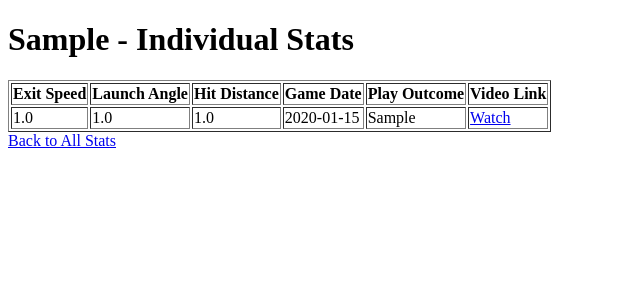
After one commit to walkerkyle0214/stats_site, a Flask app: a page that uses templates/player_stats.html in a window 1280 px wide. The commit adds this page. Shown: the top 300 px of the page, without its empty margins (0-640 px from the left). Run offline with Flask 3, Linux system fonts and the light colour scheme; tables that the repository leaves empty hold one stand-in row (values such as "Sample post"); parts of the project's set-up code (start-up, migrations or seed data) failed here and were passed over.

Commit message:
added clickable player names that route to a page

```diff
--- a/app.py
+++ b/app.py
@@ -10,7 +10,7 @@ app.config['SQLALCHEMY_DATABASE_URI'] = 'sqlite:///BBD.db'
 app.config['SQLALCHEMY_TRACK_MODIFICATIONS'] = False
 db.init_app(app)
 
-# Global variable to cache the query result
+# Global variable to cache the query result, allowing for quicker data retrival
 cached_stats = []
 
 def load_data_from_excel(file_path):
@@ -46,7 +46,7 @@ def load_cached_stats(sort_column='avg_exit_speed', sort_order='desc'):
     order_by = f"{sort_column} {'ASC' if sort_order == 'asc' else 'DESC'}"
 
     """for unknown reasons, the count that a batter appears is multiplied by 48.
-    so for qualified hitters, multiply 10*48=480 to get hitters with 10 batted balls."""
+    so for qualified hitters, multiply 10*48=480 to get hitters with 10+ batted balls."""
 
     sql = text(f"""
     SELECT batter,
@@ -61,7 +61,6 @@ def load_cached_stats(sort_column='avg_exit_speed', sort_order='desc'):
     """)
 
     result = db.session.execute(sql)
-    # Build the cached_stats list with all the required fields
     cached_stats = [{'batter': row[0],
                      'avg_exit_speed': row[2],
                      'avg_launch_angle': row[3],
@@ -74,11 +73,35 @@ with app.app_context():
 
 @app.route('/')
 def index():
-    sort_column = request.args.get('sort', 'avg_exit_speed')  # Default sorting by avg_exit_speed
-    sort_order = request.args.get('order', 'desc')  # Default order is descending
+    sort_column = request.args.get('sort', 'avg_exit_speed')
+    sort_order = request.args.get('order', 'desc')
 
-    load_cached_stats(sort_column, sort_order)  # Load stats with sorting
+    load_cached_stats(sort_column, sort_order)
     return render_template('index.html', stats=cached_stats)
+
+@app.route('/player/<batter>')
+def player_stats(batter):
+    # Fetch individual stats for the selected player
+    sql = text("""
+    SELECT batter,
+           exit_speed,
+           launch_angle,
+           hit_distance,
+           game_date,
+           play_outcome,
+           video_link
+    FROM batted_ball_stat
+    WHERE batter = :batter
+    """)
+    result = db.session.execute(sql, {'batter': batter})
+    player_stats = [{'exit_speed': row[1],
+                     'launch_angle': row[2],
+                     'hit_distance': row[3],
+                     'game_date': row[4],
+                     'play_outcome': row[5],
+                     'video_link': row[6]} for row in result]
+    print(len(player_stats))
+    return render_template('player_stats.html', batter=batter, stats=player_stats)
 
 if __name__ == "__main__":
     app.run(debug=True)
--- a/templates/index.html
+++ b/templates/index.html
@@ -15,7 +15,7 @@
         </tr>
         {% for stat in stats %}
         <tr>
-            <td>{{ stat.batter }}</td>
+            <td><a href="{{ url_for('player_stats', batter=stat.batter) }}">{{ stat.batter }}</a></td>
             <td>{{ stat.avg_launch_angle | round(2) }}</td>
             <td>{{ stat.avg_exit_speed | round(2) }}</td>
             <td>{{ stat.avg_hit_distance | round(2) }}</td>
--- /dev/null
+++ b/templates/player_stats.html
@@ -0,0 +1,31 @@
+<!DOCTYPE html>
+<html lang="en">
+<head>
+    <meta charset="UTF-8">
+    <title>{{ batter }} - Individual Stats</title>
+</head>
+<body>
+    <h1>{{ batter }} - Individual Stats</h1>
+    <table border="1">
+        <tr>
+            <th>Exit Speed</th>
+            <th>Launch Angle</th>
+            <th>Hit Distance</th>
+            <th>Game Date</th>
+            <th>Play Outcome</th>
+            <th>Video Link</th>
+        </tr>
+        {% for stat in stats %}
+        <tr>
+            <td>{{ stat.exit_speed | round(2) }}</td>
+            <td>{{ stat.launch_angle | round(2) }}</td>
+            <td>{{ stat.hit_distance | round(2) }}</td>
+            <td>{{ stat.game_date }}</td>
+            <td>{{ stat.play_outcome }}</td>
+            <td><a href="{{ stat.video_link }}" target="_blank">Watch</a></td>
+        </tr>
+        {% endfor %}
+    </table>
+    <a href="{{ url_for('index') }}">Back to All Stats</a>
+</body>
+</html>
```
Also changed, not shown: instance/your_database.db (deleted), 1 other file.
